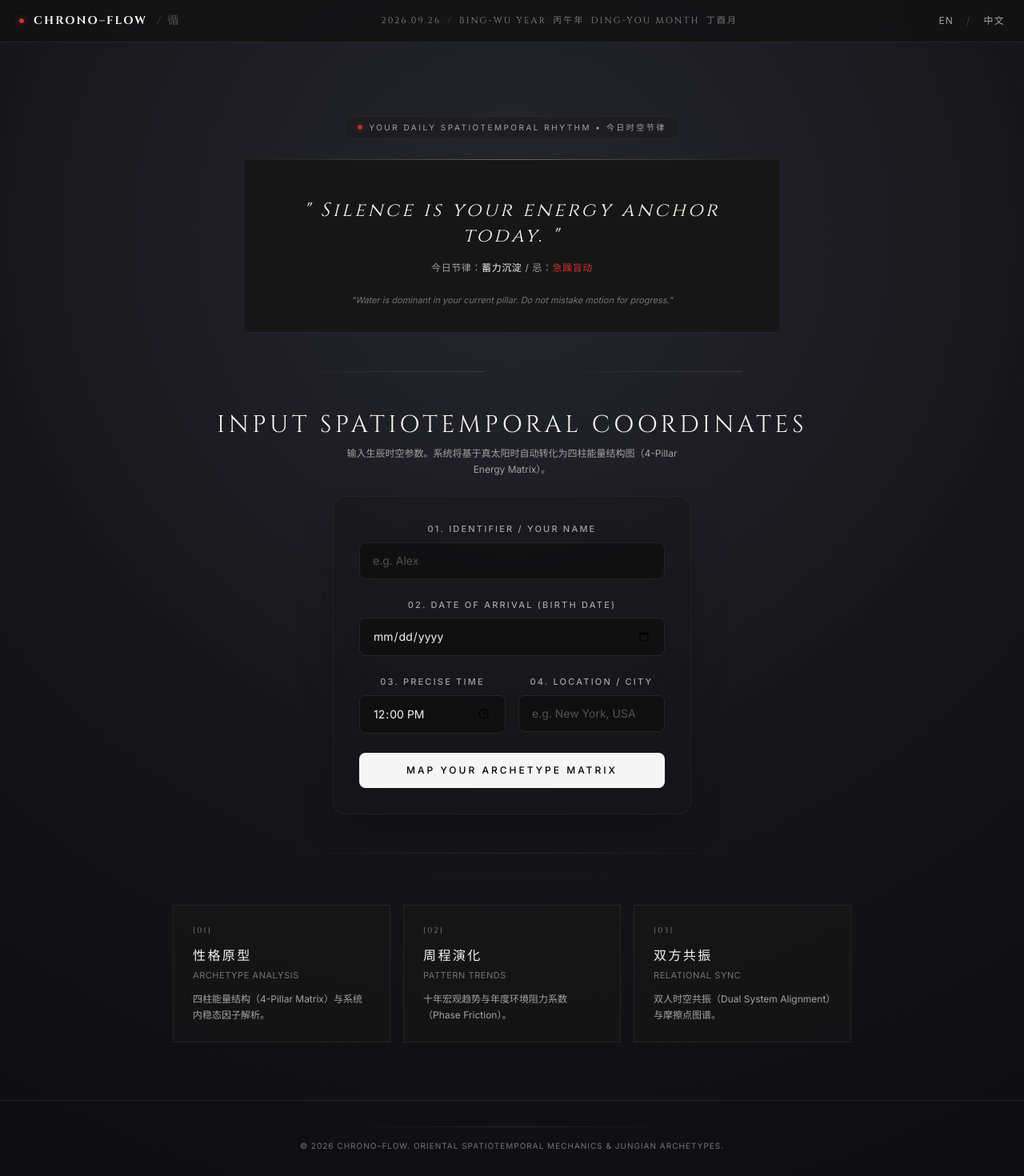
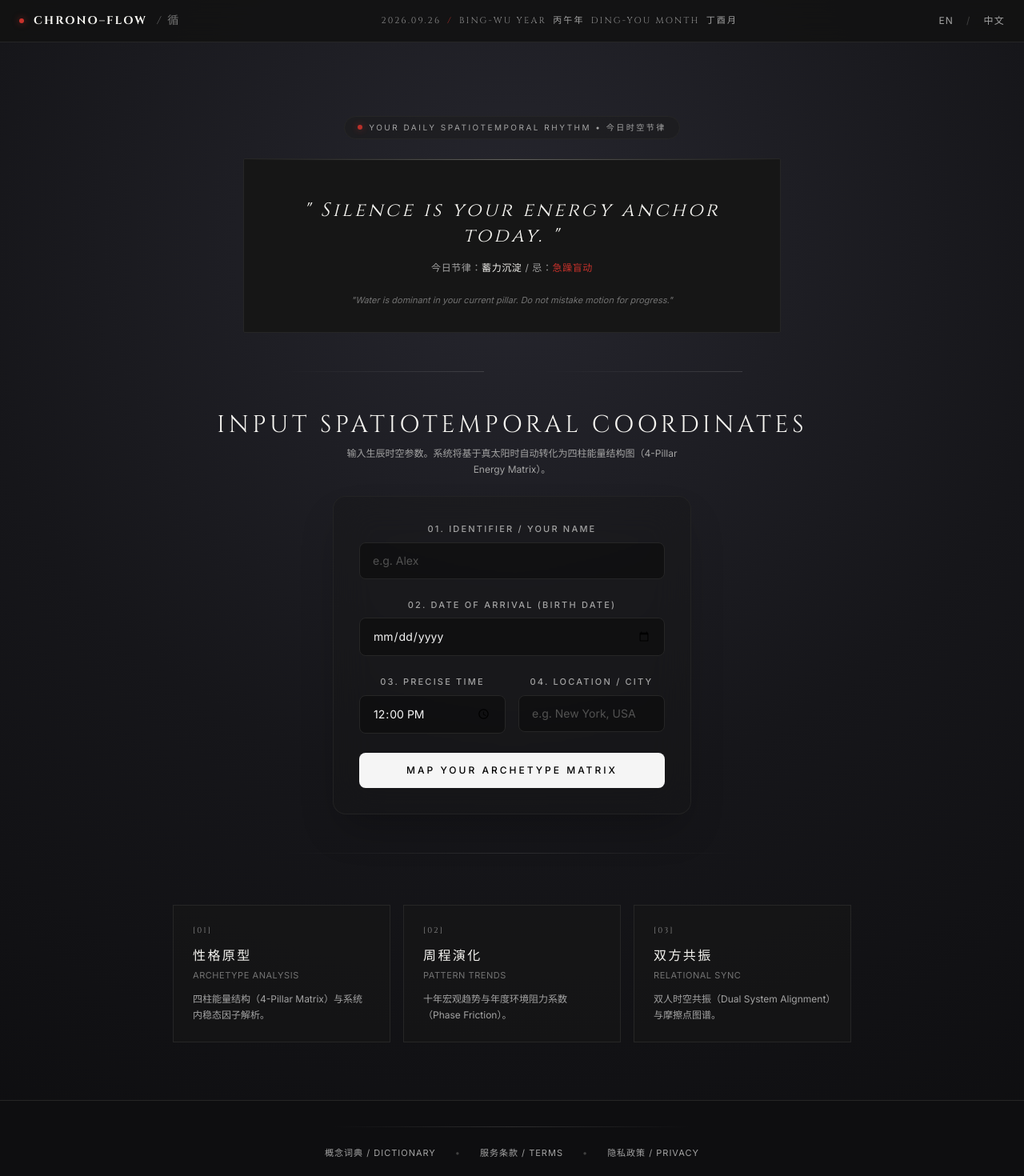
Before and after one commit to wxu198024-art/chrono-flow, a Next.js app: page / in a window 1280 px wide. Shown: the top 1470 px of the page at 80% size. Built offline with nearby package versions, Linux system fonts and the light colour scheme.

Commit message:
Update layout.tsx

```diff
--- a/app/layout.tsx
+++ b/app/layout.tsx
@@ -1,4 +1,5 @@
 import './globals.css';
+import Link from 'next/link';
 
 export const metadata = {
   title: 'CHRONO–FLOW | Oriental Spatiotemporal Diagnostics',
@@ -14,25 +15,27 @@ export default function RootLayout({
     <html lang="en" className="dark">
       <body className="min-h-screen flex flex-col justify-between selection:bg-[#C8322B] selection:text-white">
 
-        {/* 顶部极简导航与实时干支历法栏 */}
-        <header className="fixed top-0 left-0 right-0 z-50 bg-[#121212]/80 backdrop-blur-md border-b border-[#262626] px-6 py-4 flex justify-between items-center text-xs tracking-widest uppercase">
-          <div className="flex items-center space-x-3 font-serif-title font-bold text-sm">
+        {/* 顶部极简导航栏 */}
+        <header className="fixed top-0 left-0 right-0 z-50 bg-[#121212]/85 backdrop-blur-md border-b border-[#262626] px-6 py-4 flex justify-between items-center text-xs tracking-widest uppercase">
+
+          {/* Logo 区域：点击可顺畅返回首页 */}
+          <Link href="/" className="flex items-center space-x-3 font-serif-title font-bold text-sm text-[#F5F4F0] hover:opacity-80 transition-opacity">
             <span className="cinnabar-dot"></span>
             <span>CHRONO–FLOW</span>
-            <span className="text-neutral-600 font-normal">/ 循</span>
-          </div>
+            <span className="text-neutral-500 font-normal">/ 循</span>
+          </Link>
 
           {/* 实时干支 Cosmic Clock */}
           <div className="hidden md:flex items-center space-x-2 stems-matrix text-[11px]">
             <span>2026.09.26</span>
             <span className="text-[#C8322B]">/</span>
             <span>BING-WU YEAR</span>
-            <span className="text-neutral-500">丙午年</span>
+            <span className="text-neutral-400">丙午年</span>
             <span>DING-YOU MONTH</span>
-            <span className="text-neutral-500">丁酉月</span>
+            <span className="text-neutral-400">丁酉月</span>
           </div>
 
-          {/* 多语言/状态 */}
+          {/* 多语言切换 */}
           <div className="flex items-center space-x-4 text-neutral-400">
             <button className="hover:text-white transition-colors">EN</button>
             <span className="text-neutral-700">/</span>
@@ -40,14 +43,30 @@ export default function RootLayout({
           </div>
         </header>
 
-        {/* 页面核心内容区 */}
+        {/* 页面主内容区域 (其他核心内容完全不受影响) */}
         <main className="flex-grow pt-24 pb-12">
           {children}
         </main>
 
-        {/* 极简页脚 */}
-        <footer className="border-t border-[#262626] py-8 text-center text-[10px] text-neutral-500 uppercase tracking-widest">
-          <div className="max-w-md mx-auto mb-4 yao-yang opacity-30"></div>
+        {/* 极简页脚与增加的合规/概念导航入口 */}
+        <footer className="border-t border-[#262626] py-8 text-center text-[10px] text-neutral-400 uppercase tracking-widest bg-[#0e0e10]">
+          <div className="max-w-md mx-auto mb-6 yao-yang opacity-40"></div>
+
+          {/* 增加的功能与合规链接 */}
+          <div className="flex justify-center items-center space-x-6 mb-6 text-neutral-400 text-[11px]">
+            <Link href="/dictionary" className="hover:text-[#F5F4F0] transition-colors">
+              概念词典 / Dictionary
+            </Link>
+            <span className="text-neutral-700">•</span>
+            <Link href="/terms" className="hover:text-[#F5F4F0] transition-colors">
+              服务条款 / Terms
+            </Link>
+            <span className="text-neutral-700">•</span>
+            <Link href="/privacy" className="hover:text-[#F5F4F0] transition-colors">
+              隐私政策 / Privacy
+            </Link>
+          </div>
+
           <p>© 2026 CHRONO–FLOW. ORIENTAL SPATIOTEMPORAL MECHANICS & JUNGIAN ARCHETYPES.</p>
         </footer>
 
```
